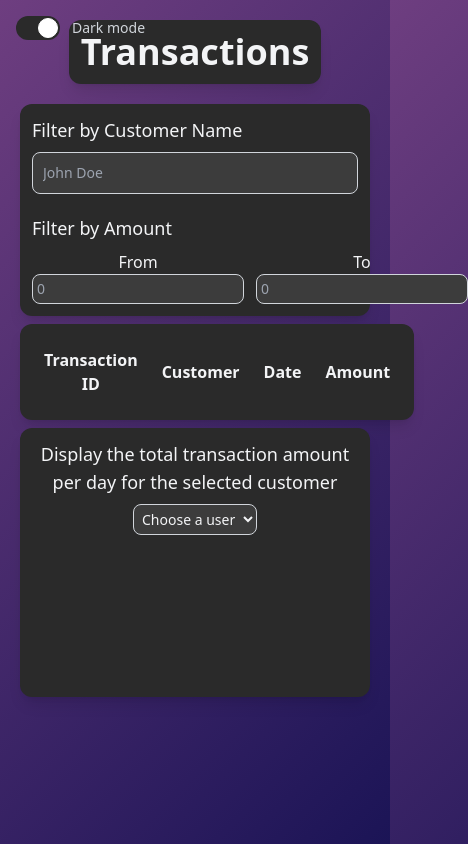
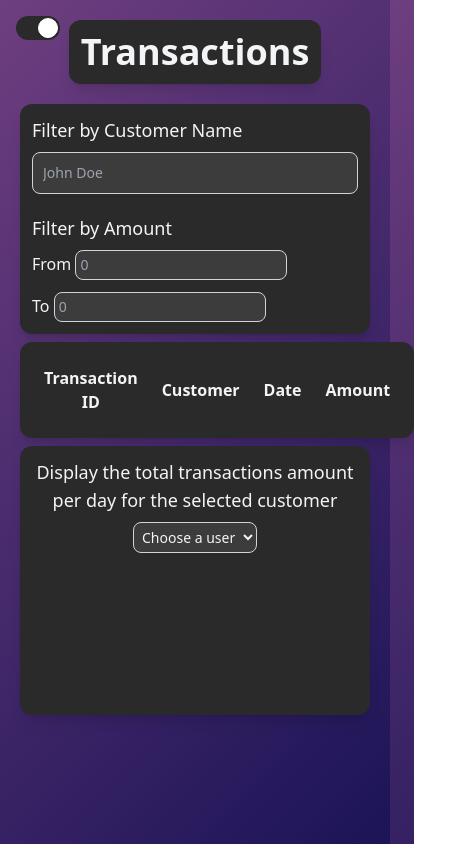
Before and after one commit to youssef-k-tawfik/Route-Job-fair--july-26-2024--enrollment-task, a website with bundled scripts: page index.html in a window 390 px wide. Shown: the whole page, 468 px wide, since content can reach past the window. Built offline with nearby package versions, Linux system fonts and the light colour scheme.

Commit message:
added responsive for small phones

```diff
--- a/index.html
+++ b/index.html
@@ -37,7 +37,7 @@
         <div
           class="relative w-11 h-6 bg-gray-200 peer-focus:outline-none rounded-full peer dark:bg-gray-700 peer-checked:after:translate-x-full rtl:peer-checked:after:-translate-x-full peer-checked:after:border-white after:content-[''] after:absolute after:top-[2px] after:start-[2px] after:bg-white after:border-gray-300 after:border after:rounded-full after:h-5 after:w-5 after:transition-all dark:border-gray-600 peer-checked:bg-[#2a2a2a]"
         ></div>
-        <span class="ms-3 text-sm font-medium text-gray-900 dark:text-gray-300"
+        <span class="ms-3 text-sm font-medium text-gray-900 dark:text-gray-300 hidden sm:block"
           >Dark mode</span
         >
       </label>
@@ -61,7 +61,7 @@
           />
         </div>
         <h2 class="text-start mb-2 text-lg font-medium">Filter by Amount</h2>
-        <div class="flex gap-3">
+        <div class="flex flex-wrap gap-3">
           <div id="amountStartInputContainer">
             <label for="minAmountInput">From</label>
             <input
@@ -109,7 +109,7 @@
           <label
             for="selectedUserSelect"
             class="mb-2 block text-center text-lg font-medium"
-            >Display the total transaction amount per day for the selected
+            >Display the total transactions amount per day for the selected
             customer</label
           >
           <select
```
Also changed, not shown: dist/css/main.css, dist/js/main.js, 1 other file.
